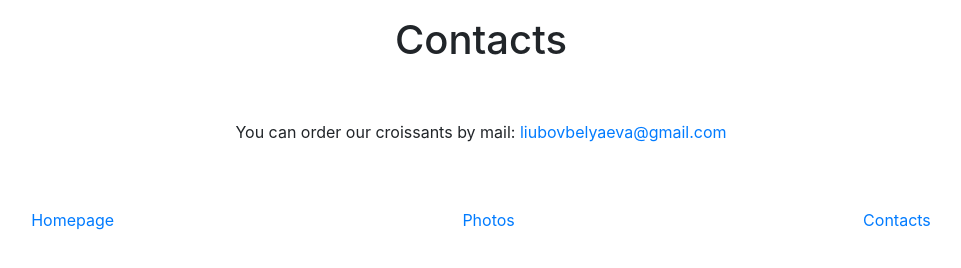
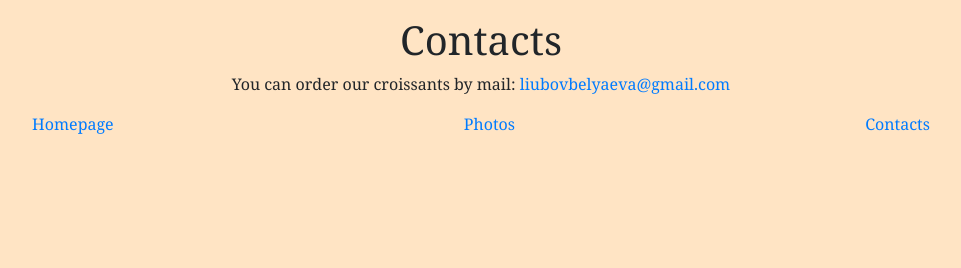
Before and after one commit to BUBASIK23/Croissant, a plain HTML site: page contacts.html in a window 1280 px wide. Shown: the whole page, without its empty margins (159-1120 px from the left). Drawn offline with nearby package versions, Linux system fonts and the light colour scheme.

Commit message:
changed background and font-familly

```diff
--- a/contacts.html
+++ b/contacts.html
@@ -6,11 +6,11 @@
     <meta name="viewport" content="width=device-width, initial-scale=1.0">
     <title>Document</title>
     <link rel="stylesheet" href="https://cdn.jsdelivr.net/npm/bootstrap@4.1.3/dist/css/bootstrap.min.css" integrity="sha384-MCw98/SFnGE8fJT3GXwEOngsV7Zt27NXFoaoApmYm81iuXoPkFOJwJ8ERdknLPMO" crossorigin="anonymous">
-
+    <link rel="stylesheet" href="/src/style.css"/>
 </head>
 <body class="text-center p-3">
 <h1 class=mx-auto">Contacts</h1>
-<p class="p-5">You can order our croissants by mail:
+<p >You can order our croissants by mail:
     <a href="mailto:liubovbelyaeva@gmail.com">liubovbelyaeva@gmail.com</a>
 </p>
 <div class="d-flex justify-content-around">
--- /dev/null
+++ b/src/style.css
@@ -0,0 +1,2 @@
+body {background-color: bisque;
+font-family: Georgia, 'Times New Roman', Times, serif;}
```
Also changed, not shown: index.html (+2 -1 lines), photo.html (+5 -3 lines).
